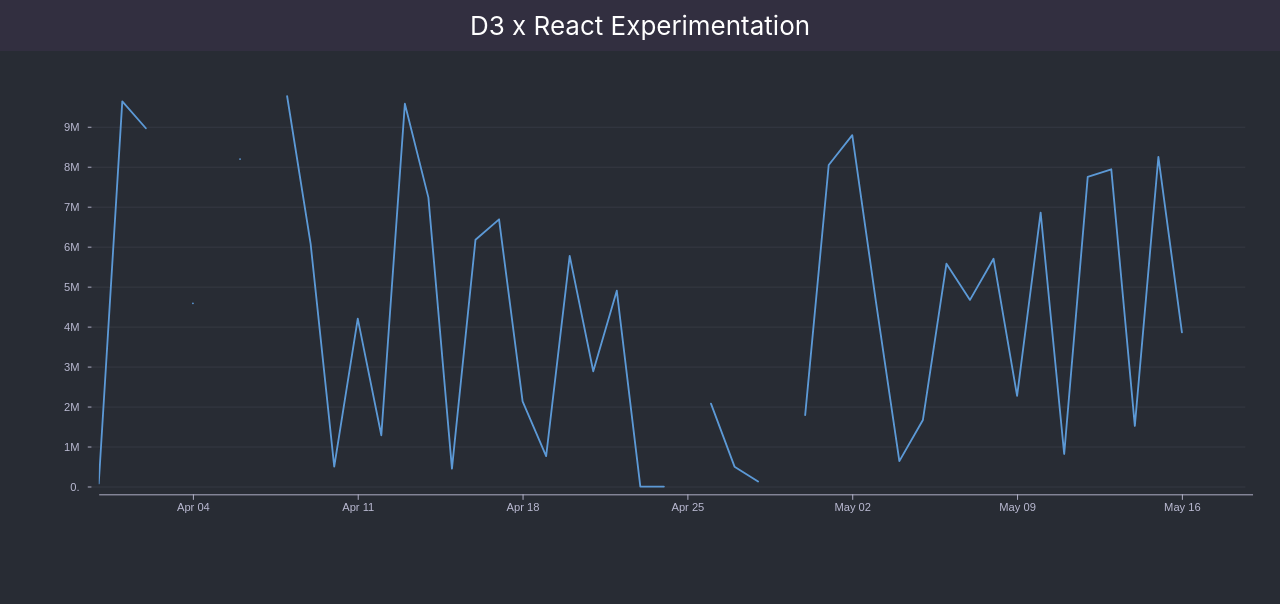
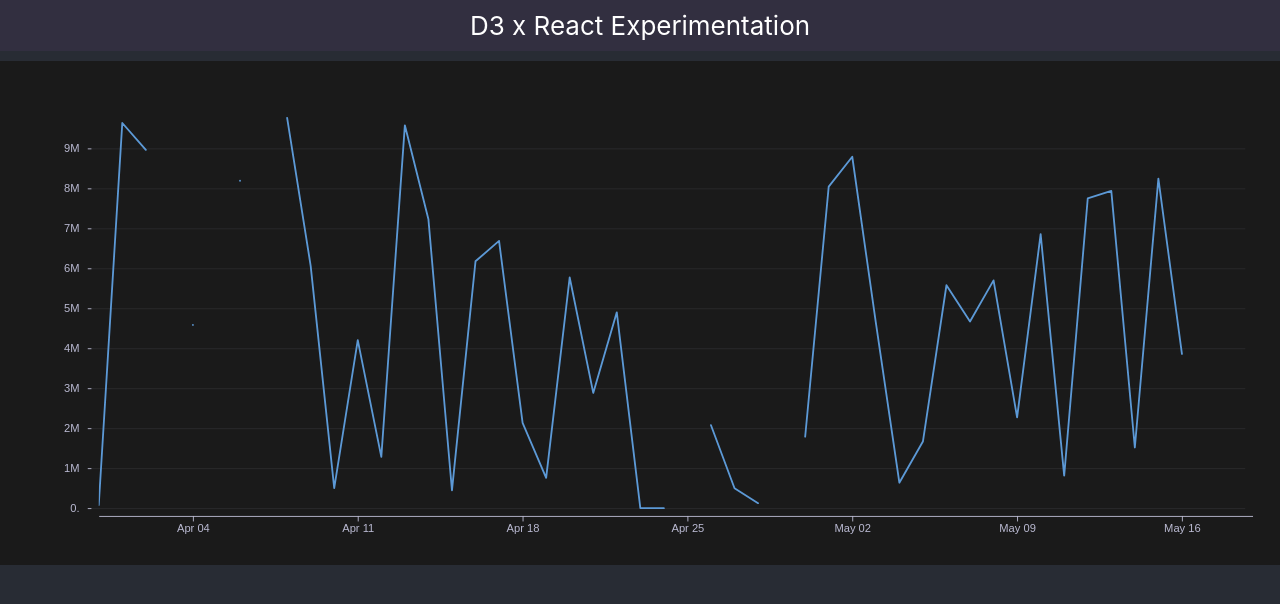
Before and after one commit to gg2/d3-react-experimental, a React (Create React App) app: page / in a window 1280 px wide. Shown: the top 604 px of the page. Built offline with nearby package versions, Linux system fonts and the light colour scheme.

Commit message:
Functional zoom and pan in tandem with tooltip

```diff
--- a/src/LineChart.js
+++ b/src/LineChart.js
@@ -14,6 +14,11 @@
 diffColors['A'] = diffColors[nonDiff];
 
 
+// TODO:
+// 1) Make LineChart work.
+// 2) Make MultiLineChart work.
+// 3) Adjust it to work in ncreview.
+
 // TODO, options:
 // - Set up React Component so React will not update the svg element. (Empty svg, with a useRef applied.)
 //   ! D3 handles that part of the DOM entirely.
@@ -29,7 +34,14 @@
 // - Apply useMemo and what all else to the other variables.
 // - Apply useState to xScale, and other zoom properties?
 
-
+// TODO:
+// ? Apply useResizeObserver()?
+// const wrapperRef = useRef();
+// const dimensions = useResizeObserver(wrapperRef);
+//
+// return (
+//   <div ref={wrapperRef}>
+//     <svg ref={svgRef} />
 
 
 // Source for using D3 in React:
@@ -59,15 +71,23 @@
     };
     const plotWidth = chartWidth - margins.left - margins.right;
     const plotHeight = chartHeight - margins.top - margins.bottom;
+    const plotTop = margins.top;
+    const plotBottom = plotHeight + plotTop;
+    const plotLeft = margins.left;
+    const plotRight = plotLeft + plotWidth;
     const [ d3PlotConfig, ] = useState({
         curve: d3.curveLinear, // method of interpolation between points
         margins: margins,
         plotWidth: plotWidth,
         plotHeight: plotHeight,
+        plotTop: plotTop,
+        plotBottom: plotBottom,
+        plotLeft: plotLeft,
+        plotRight: plotRight,
         xType: d3.scaleUtc, // the x-scale type
-        xRange: [margins.left, plotWidth + margins.left], // [left, right]
+        xRange: [plotLeft, plotRight],
         yType: d3.scaleLinear, // the y-scale type
-        yRange: [chartHeight - margins.bottom, margins.top], // [bottom, top]
+        yRange: [plotBottom, plotTop],
         dynamicY: false, // y-axis follows data? or always based at 0?
         textColor: diffColors[same].dark, // color of axes labels and other text
         axisFontSize: "1.222222em", // font-size of axes
@@ -77,64 +97,53 @@
         strokeWidth: 2.0, // stroke width of line, in pixels
         strokeOpacity: 1, // stroke opacity of line
     });
+    const chartElemRefs = useRef({});
+    const [ tooltipActive, setTooltipActive ] = useState(false);
     const [ activeIndex, setActiveIndex ] = useState(-1);
-    const chartElemRefs = useRef({});
-
-    function getPlotColor(z) { // z == d.src
-        const _z = ( !z ? nonDiff : ( diff === added ? added : z ));
-        return diffColors[_z].line;
-    }
-
-    function yFormat(d) { // formats y-axis tick labels
-        if (d >= Math.pow(10, 12) || d <= -1 * Math.pow(10, 12) ||
-           (d <= Math.pow(10, -6) && d >= -1 * Math.pow(10, -6) && d !== 0))
-        {
-            return d.toExponential(2);
-        }
-        else if (d >= Math.pow(10, 6) || d <= -1 * Math.pow(10, 6)) {
-            return new Intl.NumberFormat('en-US', {style: 'decimal', notation: "compact", compactDisplay: "short"}).format(d);
-        }
-        else {
-            return d.toPrecision(7).replace(/0+$/,"");  // remove trailing zeros
-        }
-    }
-
-    // Compute values.
-    const X = d3.map(plotData, d => d.x); // Array of times
-    const Y = d3.map(plotData, d => d.y); // Array of data values
-    const Z = d3.map(plotData, d => d.src); // Array of the "category" -- d.src (A|B), in this case.
-    let defined = d => !( // identifies gaps in data
-        [null, undefined].includes(d.x) ||
-        isNaN(d.x) ||
-        [null, undefined].includes(d.y) ||
-        isNaN(d.y)
-    );
-    const D = d3.map(plotData, defined); // Array of true|false
-
-    // Compute default domains, and unique the z-domain.
-    let xDomain = d3.extent(X); // [xmin, xmax]
-    let yDomain = (() => { // [ymin, ymax]
-        let yMin = ( d3PlotConfig.dynamicY ? d3.min(Y) : d3.min([0, d3.min(Y)]) );
-        let yMax = d3.max(Y, d => typeof d === "string" ? +d : d);
-        let yPadding = (yMax - yMin) * .02;
-        yMin = yMin - yPadding;
-        yMax = yMax + yPadding;
-        return [yMin, yMax];
-    })();
-    let zDomain = new d3.InternSet(Z); // Exactly as expected: Z reduced to a set of 2
-
-    // Omit any data not present in the z-domain.
-    const I = d3.range(X.length).filter(i => zDomain.has(Z[i])); // Array of values 0 -> X.length - 1, continuous ?unless Z has bad values?
-
-    // Construct scales for axes.
-    const xScale = d3PlotConfig.xType(xDomain, d3PlotConfig.xRange);
-    const yScale = d3PlotConfig.yType(yDomain, d3PlotConfig.yRange);
+    const [ tooltipCoords, setTooltipCoords ] = useState({x: 0, y: 0});
+    const [ tooltipText, setTooltipText ] = useState('');
+    const [ zoomState, setZoomState ] = useState();
 
 
     const chartRef = useD3Plot((svg) => {
         const cfg = d3PlotConfig;
 
-        // Construct axes.
+        // Compute working values
+        const X = d3.map(plotData, d => d.x); // Array of times
+        const Y = d3.map(plotData, d => d.y); // Array of data values
+        const Z = d3.map(plotData, d => d.src); // Array of the "category" -- d.src (A|B), in this case.
+        let defined = d => !( // identifies gaps in data
+            [null, undefined].includes(d.x) ||
+            isNaN(d.x) ||
+            [null, undefined].includes(d.y) ||
+            isNaN(d.y)
+        );
+        const D = d3.map(plotData, defined); // Array of true|false
+
+        // Compute default domains, and unique the z-domain
+        let xDomain = d3.extent(X); // [xmin, xmax]
+        let yDomain = (() => { // [ymin, ymax]
+            let yMin = ( cfg.dynamicY ? d3.min(Y) : d3.min([0, d3.min(Y)]) );
+            let yMax = d3.max(Y, d => typeof d === "string" ? +d : d);
+            let yPadding = (yMax - yMin) * .02;
+            yMin = yMin - yPadding;
+            yMax = yMax + yPadding;
+            return [yMin, yMax];
+        })();
+        let zDomain = new d3.InternSet(Z); // Exactly as expected: Z reduced to a set of 2
+
+        // Omit any data not present in the z-domain
+        const I = d3.range(X.length).filter(i => zDomain.has(Z[i])); // Array of values 0 -> X.length - 1, continuous ?unless Z has bad values?
+
+        // Construct scales for axes
+        const xScale = cfg.xType(xDomain, cfg.xRange);
+        if (zoomState) {
+            const xScaled = zoomState.rescaleX(xScale);
+            xScale.domain(xScaled.domain());
+        }
+        const yScale = cfg.yType(yDomain, cfg.yRange);
+
+        // Construct axes
         const xAxis = d3.axisBottom(xScale)
             .ticks(chartWidth / (chartWidth/12))
             .tickSizeOuter(0);
@@ -144,124 +153,178 @@
             .tickFormat(yFormat)
             .tickPadding(9);
 
-        // Construct a line generator.
+        // Construct a line generator
         const line = d3.line()
             .defined(i => D[i])
             .curve(cfg.curve)
             .x(i => xScale(X[i]))
             .y(i => yScale(Y[i]));
 
+        // Event handlers
+        // NOTE: Events may fire before render
+
+        function pointermoved(event) {
+            if (chartElemRefs.current['tooltip']) {
+                let [xm, ym] = d3.pointer(event);
+                let i = d3.least(I, i => Math.hypot(xScale(X[i]) - xm, yScale(Y[i]) - ym)); // closest point
+                let x = xScale(X[i]); // Get x pixel coordinate of data at i
+                while (x < cfg.plotLeft && i < I.length) {
+                    i++;
+                    x = xScale(X[i]);
+                }
+                while (x > cfg.plotRight && i >= 0) {
+                    i--;
+                    x = xScale(X[i]);
+                }
+                const y = yScale(Y[i]); // Get y pixel coordinate of data at i
+                if ((x === 0 || x) && (y === 0 || y) && 0 <= i && i < I.length) {
+                    setActiveIndex( i >= plotData.length ? i - plotData.length : i );
+                    setTooltipCoords({x: x, y: y});
+                    setTooltipText(secondsToReadableDate(X[i]/1000));
+                }
+            }
+        }
+
+        function pointerentered() {
+            if (chartElemRefs.current['tooltip']) {
+                setTooltipActive(true);
+            }
+        }
+
+        function zoomed(event) {
+            setZoomState(event.transform);
+            setTooltipCoords({x: 0, y: 0});
+        }
+
+        const zoom = d3.zoom()
+            .scaleExtent([1, 32]) // TODO: Base on ncreview resolution
+            .translateExtent([[0, cfg.plotTop], [cfg.plotRight, cfg.plotBottom]])
+            .on('zoom', zoomed);
+
+        // Plot formats
+
+        function getPlotColor(z) { // z == d.src
+            const _z = ( !z ? nonDiff : ( diff === added ? added : z ));
+            return diffColors[_z].line;
+        }
+
+        function yFormat(d) { // formats y-axis tick labels
+            if (d >= Math.pow(10, 12) || d <= -1 * Math.pow(10, 12) ||
+            (d <= Math.pow(10, -6) && d >= -1 * Math.pow(10, -6) && d !== 0))
+            {
+                return d.toExponential(2);
+            }
+            else if (d >= Math.pow(10, 6) || d <= -1 * Math.pow(10, 6)) {
+                return new Intl.NumberFormat('en-US', {style: 'decimal', notation: "compact", compactDisplay: "short"}).format(d);
+            }
+            else {
+                return d.toPrecision(7).replace(/0+$/,"");  // remove trailing zeros
+            }
+        }
+
+        // Create the plot
+
         svg
             .attr("viewBox", [0, 0, chartWidth, chartHeight])
-            .attr("style", "max-width: 100%; height: auto; height: intrinsic; background-color: #282c34; -webkit-tap-highlight-color: transparent;")
-            .selectAll('*').remove();
+            .on("pointerenter", pointerentered)
+            .on("pointermove", pointermoved);
+            //.selectAll('*').remove();
 
-        svg.append("clipPath")
-            .attr("id", `clip${plotId}`)
-            .append("rect")
-                .attr("x", margins.left)
-                .attr("y", margins.top)
-                .attr("width", plotWidth)
-                .attr("height", plotHeight);
-
-        const xAxisGroup = svg.append("g")
-            .attr("class", "axis x-axis")
-            .attr("transform", `translate(0,${chartHeight - margins.bottom})`)
+        const xAxisGroup = svg.select("g.x-axis")
             .call(xAxis)
-            .style("color", cfg.textColor)
             .selectAll("text")
                 .style("font-size", cfg.axisFontSize);
         chartElemRefs.current['xAxisGroup'] = xAxisGroup;
 
-        const yAxisGroup = svg.append("g")
-            .attr("class", "axis y-axis")
-            .attr("transform", `translate(${margins.left * .926},0)`)
+        const yAxisGroup = svg.select("g.y-axis")
             .call(yAxis)
-            .style("color", cfg.textColor)
             .call(g => g.select(".domain").remove())
+            .call(g => g.selectAll(".horizontal-grid").remove())
             .call(g => g.selectAll(".tick line").clone()
-                .attr("x2", plotWidth)
+                .attr("class", "horizontal-grid")
+                .attr("x2", cfg.plotWidth)
                 .attr("stroke-opacity", 0.1))
             .selectAll("text")
                 .style("font-size", cfg.axisFontSize);
         chartElemRefs.current['yAxisGroup'] = yAxisGroup;
 
-        const paths = svg.append("g")
-            .attr("class", "plotPaths")
-            .attr("fill", "none")
-            .attr("stroke-width", cfg.strokeWidth)
-            .attr("stroke-linecap", cfg.strokeLinecap)
-            .attr("stroke-linejoin", cfg.strokeLinejoin)
-            .attr("stroke-opacity", cfg.strokeOpacity)
+        const paths = svg.select("g.plotPaths")
             .selectAll("path")
             .data(d3.group(I, i => Z[i]))
             .join("path")
                 .attr("class", ([z]) => `plotLine${z} plotPath${z}`)
-                .attr("clip-path", `url(#clip${plotId})`)
                 .attr("stroke", ([z]) => getPlotColor(z))
                 .attr("d", ([z, zI]) => line(zI));
         chartElemRefs.current['paths'] = paths;
 
-        const tooltip = svg.append("g")
-            .attr("class", "plotTooltip")
-            .attr("display", "none");
-        tooltip.append("circle")
-                .attr("fill", "none")
-                .attr("stroke", cfg.textColor)
-                .attr("r", cfg.strokeWidth * 1.666667);
-        tooltip.append("text")
-                .attr("fill", cfg.textColor);
-        if (activeIndex > -1) {
-            tooltip.attr("display", null);
-            updateTooltip(activeIndex, tooltip);
-        }
+        const tooltip = svg.select("g.plotTooltip")
+            .attr("display", ( tooltipActive ? null : 'none' ))
+            .attr("transform", `translate(${tooltipCoords.x},${tooltipCoords.y})`)
+            .select("text")
+                .text(tooltipText)
+                .attr("transform", `translate(0,${-1 * Math.floor(tooltipCoords.y - 21)})`) // Arbitrary portion of margins.top //${plotHeight - yScale(Y[i])})`) // Overlays it on the x-axis
+                .attr("text-anchor", ( tooltipCoords.x - margins.left < cfg.plotWidth * 0.1 ? "start" : ( tooltipCoords.x - margins.left > plotWidth * 0.9 ? "end" : "middle" )));
         chartElemRefs.current['tooltip'] = tooltip;
+
+        svg.call(zoom);
 
         return svg;
     });
 
-    /* Events may fire before render */
 
-    function updateTooltip(i, tooltip) {
-        const x = xScale(X[i]); // Get x pixel coordinate of data at i
-        const y = yScale(Y[i]); // Get y pixel coordinate of data at i
-        if ((x === 0 || x) && (y === 0 || y)) {
-            tooltip.attr("transform", `translate(${x},${y})`);
-            const tooltipText = tooltip.select("text");
-            const tooltipTextText = secondsToReadableDate(X[i]/1000);
-            tooltipText.text(tooltipTextText)
-                .attr("transform", `translate(0,-${Math.floor(y - 21)})`) // Arbitrary portion of margins.top //${plotHeight - yScale(Y[i])})`) // Overlays it on the x-axis
-                .attr("text-anchor", ( x < chartWidth*0.125 ? "start" : ( x > chartWidth*0.875 ? "end" : "middle" )));
-        }
-    }
-
-    function pointermoved(event) {
-        const tooltip = chartElemRefs.current['tooltip'];
-        if (tooltip) {
-            const [xm, ym] = d3.pointer(event);
-            const i = d3.least(I, i => Math.hypot(xScale(X[i]) - xm, yScale(Y[i]) - ym)); // closest point
-            updateTooltip(i, tooltip);
-            setActiveIndex( i >= plotData.length ? i - plotData.length : i );
-        }
-    }
-
-    function pointerentered() {
-        const tooltip = chartElemRefs.current['tooltip'];
-        if (tooltip) tooltip.attr("display", null);
-    }
+    const svgStyle = {
+        width: `${chartWidth}px`,
+        maxWidth: '100%',
+        height: `${chartHeight}px`,
+        margin: 0,
+        backgroundColor: '#1a1a1a',
+        WebkitTapHighlightColor: 'transparent',
+    };
+    const stdText = {
+        color: d3PlotConfig.textColor
+    };
 
 
     return (
         <svg
             ref={ chartRef }
-            style={{ width: '100%', height: `${chartHeight}px`, margin: 0, backgroundColor: '#1a1a1a' }}
-            width={ chartWidth }
-            height={ chartHeight }
-            onPointerEnter={ pointerentered }
-            onPointerMove={ pointermoved }
-            onTouchStart={ event => event.preventDefault() }
-        ></svg>
+            style={ svgStyle }
+        >
+            <defs>
+                <clipPath id={`clip${plotId}`}>
+                    <rect x={margins.left} y={margins.top} width={plotWidth} height={plotHeight} />
+                </clipPath>
+            </defs>
+            <g className="axis x-axis"
+                transform={ `translate(0,${plotBottom})` }
+                style={ stdText }
+            />
+            <g className="axis y-axis"
+                transform={ `translate(${margins.left * .926},0)` }
+                style={ stdText }
+            />
+            <g className="plotPaths"
+                clipPath={ `url(#clip${plotId})` }
+                fill='none'
+                strokeWidth={ d3PlotConfig.strokeWidth }
+                strokeLinecap={ d3PlotConfig.strokeLinecap }
+                strokeLinejoin={ d3PlotConfig.strokeLinejoin }
+                strokeOpacity={ d3PlotConfig.strokeOpacity }
+                onTouchStart={ event => event.preventDefault() }
+            />
+            <g className="plotTooltip" display='none'>
+                <circle
+                    fill='none'
+                    stroke={ d3PlotConfig.textColor }
+                    r={ d3PlotConfig.strokeWidth * 1.666667 }
+                />
+                <text
+                    fill={ d3PlotConfig.textColor }
+                />
+            </g>
+        </svg>
     );
 };
 
+
 export { LineChart };
```
